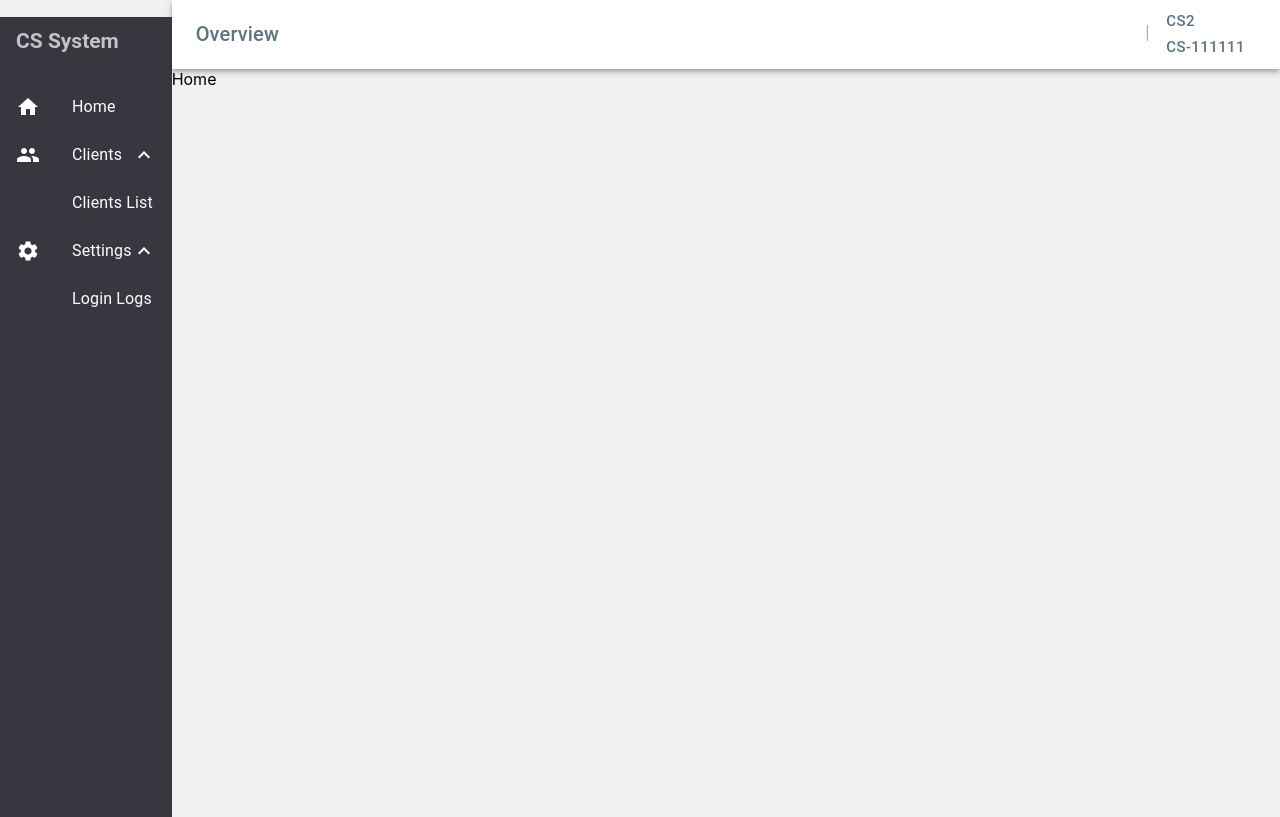
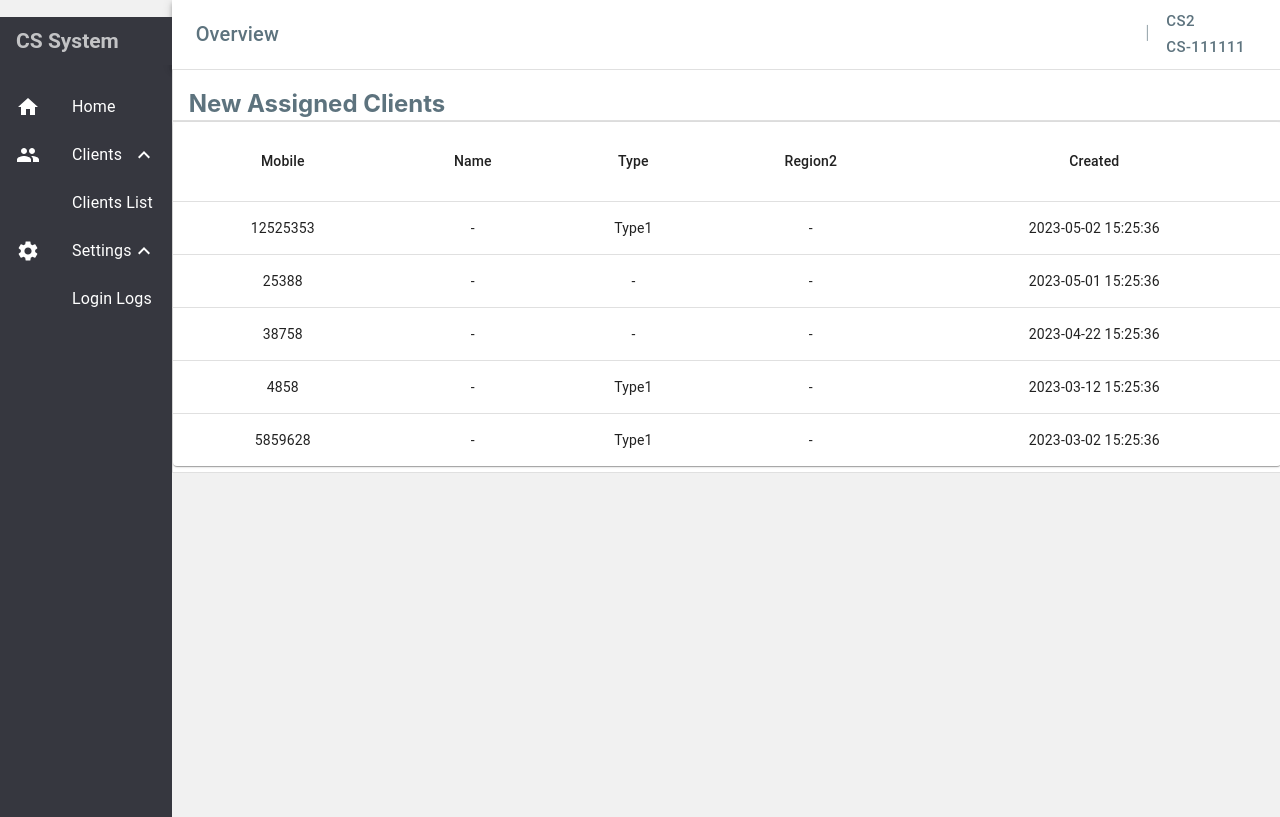
Before and after one commit to JayLiuZymber/muiCSsystem, a React (Create React App) app: page /login in a window 1280 px wide. Both pictures are taken after typing "Sample", "Sample123" into the empty fields and a click on the button "LOGIN". Built offline with nearby package versions, Linux system fonts and the light colour scheme.

Commit message:
+ NewAssignedClients page

```diff
--- a/src/components/TopBar.js
+++ b/src/components/TopBar.js
@@ -116,8 +116,10 @@ export default function TopBar() {
               >
                 {/* bug name cs_id is empty */}
                 <MenuItem>
-                  {name}<br />
-                  {cs_id}</MenuItem>
+                  {name}
+                  <br />
+                  {cs_id}
+                  </MenuItem>
                 <MenuItem id={menuList[1]} onClick={handleClose}>{menuList[1]}</MenuItem>
                 <MenuItem id={menuList[2]} onClick={handleClose}>{menuList[2]}</MenuItem>
               </Menu>
--- a/src/views/Home.jsx
+++ b/src/views/Home.jsx
@@ -1,5 +1,10 @@
 import React from 'react';
+import NewAssignedClients from './NewAssignedClients';
 
 export default function Home () {
-    return <div>Home</div>
+    return (
+        <div>
+            <NewAssignedClients></NewAssignedClients>
+        </div>
+    )
 };
--- /dev/null
+++ b/src/views/NewAssignedClients.jsx
@@ -0,0 +1,78 @@
+import React from 'react';
+import Stack from '@mui/material/Stack';
+import Box from '@mui/material/Box';
+import Paper from '@mui/material/Paper';
+import Table from '@mui/material/Table';
+import TableBody from '@mui/material/TableBody';
+import TableCell from '@mui/material/TableCell';
+import TableContainer from '@mui/material/TableContainer';
+import TableHead from '@mui/material/TableHead';
+import TableRow from '@mui/material/TableRow';
+
+// Mobile Name Type Region2 Created
+function createData(mobile, name, type, region2, created) {
+    return { mobile, name, type, region2, created };
+}
+
+const rows = [
+    createData('12525353', '-', 'Type1', '-', '2023-05-02 15:25:36'),
+    createData('25388', '-', '-', '-', '2023-05-01 15:25:36'),
+    createData('38758', '-', '-', '-', '2023-04-22 15:25:36'),
+    createData('4858', '-', 'Type1', '-', '2023-03-12 15:25:36'),
+    createData('5859628', '-', 'Type1', '-', '2023-03-02 15:25:36'),
+];
+
+export default function NewAssignedClients() {
+    return (
+        <Stack spacing={0} sx={{
+            display: 'flex',
+            '& > :not(style)': {
+            width: '100%',
+            // bgcolor: '#777',
+            color: '#5D737E',
+            },
+        }}>
+            <Paper variant="outlined" square sx={{
+                height: 50,
+                pl: 2,
+            }}>
+                <h2>New Assigned Clients</h2>
+            </Paper>
+
+            <Paper variant="outlined"  square sx={{
+                height: 350,
+                // overflow: 'hidden',
+            }}>
+                <TableContainer component={Paper}>
+                <Table sx={{ minWidth: 400 }} aria-label="simple table">
+                    <TableHead>
+                        <TableRow sx={{  height: 80 }} >
+                            <TableCell align="center">Mobile</TableCell>
+                            <TableCell align="center">Name</TableCell>
+                            <TableCell align="center">Type</TableCell>
+                            <TableCell align="center">Region2</TableCell>
+                            <TableCell align="center">Created</TableCell>
+                        </TableRow>
+                    </TableHead>
+                    <TableBody>
+                    {rows.map((row) => (
+                        <TableRow
+                        key={row.name}
+                        sx={{ '&:last-child td, &:last-child th': { border: 0 } }}
+                        >
+                        <TableCell align="center" component="th" scope="row">
+                            {row.mobile}
+                        </TableCell>
+                        <TableCell align="center">{row.name}</TableCell>
+                        <TableCell align="center">{row.type}</TableCell>
+                        <TableCell align="center">{row.region2}</TableCell>
+                        <TableCell align="center">{row.created}</TableCell>
+                        </TableRow>
+                    ))}
+                    </TableBody>
+                </Table>
+                </TableContainer>
+            </Paper>
+        </Stack>
+    );
+}
```
